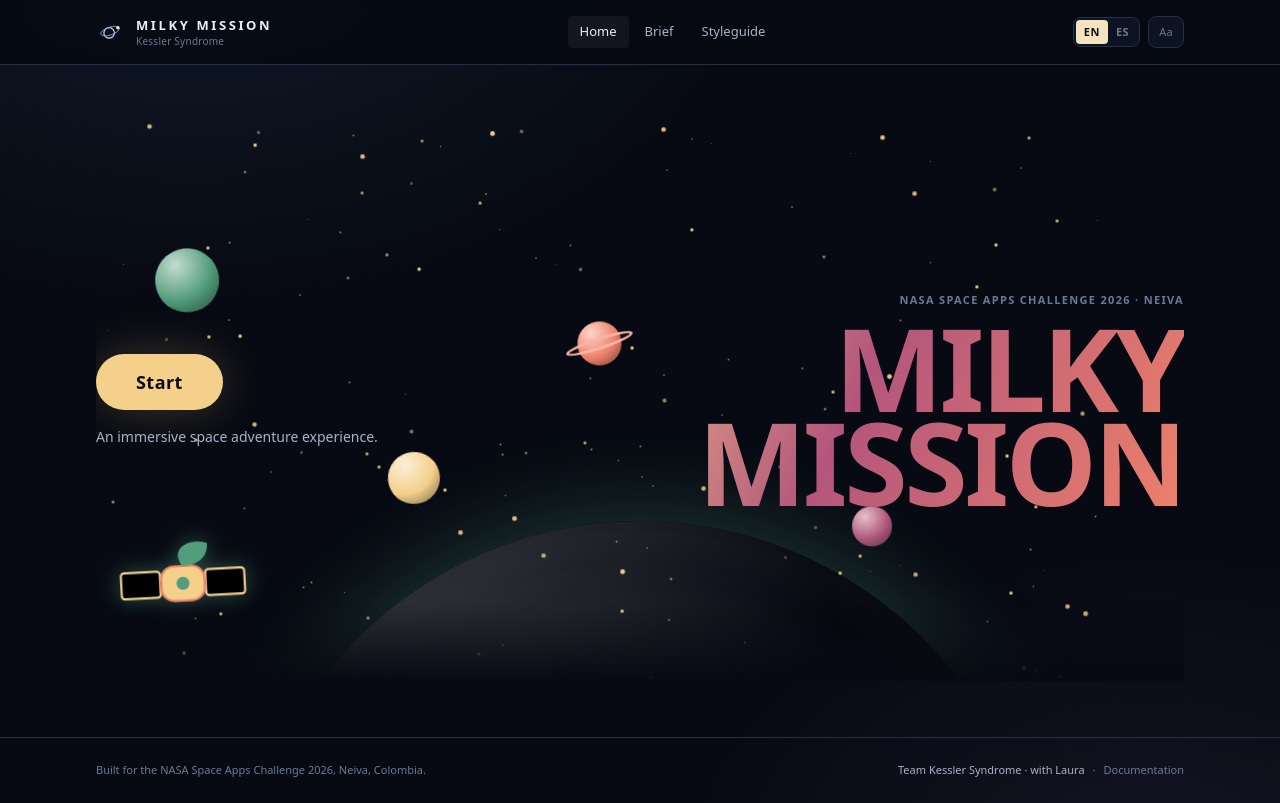
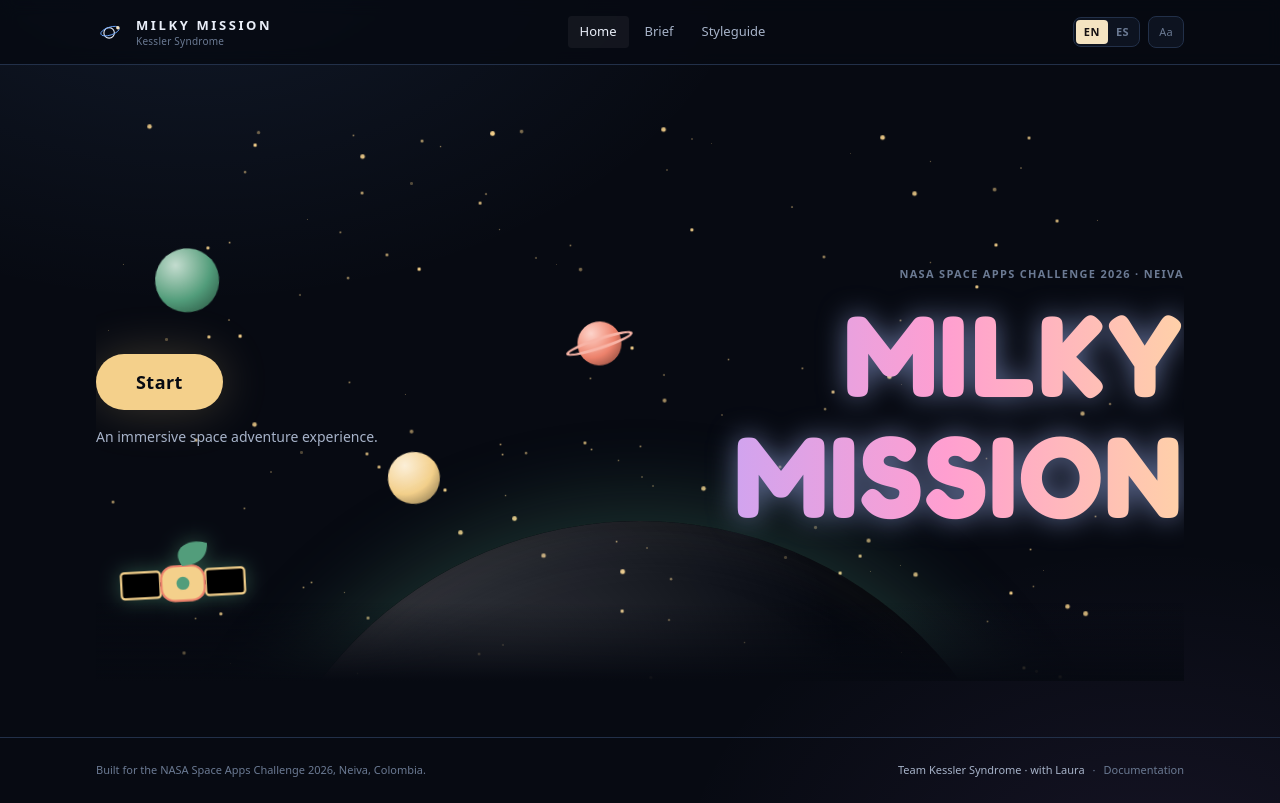
Before and after one commit to Julcal008/milky-mission, a React (Vite) app: page / in a window 1280 px wide. Built offline with nearby package versions, Linux system fonts and the light colour scheme.

Commit message:
feat(ui): Fredoka animated title (#35)
Co-authored-by: AngelicaHueje707-glitch <276756354+AngelicaHueje707-glitch@users.noreply.github.com>

```diff
--- a/src/app/Home.tsx
+++ b/src/app/Home.tsx
@@ -32,9 +32,9 @@ export function Home() {
           <p className="label-caps mb-3 text-left text-ink-3 landscape:text-right">
             {t.start.eyebrow}
           </p>
-          <h1 className="sun-title text-left font-display text-[clamp(3rem,14vw,5rem)] font-bold uppercase leading-[0.82] tracking-[-0.03em] landscape:text-right landscape:text-[clamp(2.5rem,9vw,7.5rem)] lg:text-[clamp(4rem,9vw,8rem)]">
-            <span className="block">Milky</span>
-            <span className="block">Mission</span>
+          <h1 className="sun-title text-left text-[clamp(3rem,14vw,5rem)] landscape:text-right landscape:text-[clamp(2.5rem,9vw,7.5rem)] lg:text-[clamp(4rem,9vw,8rem)]">
+            <span className="block">MILKY</span>
+            <span className="block">MISSION</span>
           </h1>
         </div>
       </div>
--- a/src/styles/global.css
+++ b/src/styles/global.css
@@ -7,6 +7,15 @@
 @import '@fontsource-variable/jetbrains-mono';
 @import 'tailwindcss';
 @import './tokens.css';
+
+/* Menu wordmark font — bundled locally so the title still works offline. */
+@font-face {
+  font-family: 'Fredoka';
+  font-style: normal;
+  font-weight: 300 700;
+  font-display: swap;
+  src: url('./fonts/fredoka-latin.woff2') format('woff2');
+}
 
 @layer base {
   html {
@@ -69,19 +78,25 @@
       radial-gradient(50rem 35rem at 90% 110%, rgb(192 132 252 / 0.08), transparent 60%);
   }
 
-  /* Wordmark treatment: warm cream → mauve → coral, approximating the "Gray Sun" look.
-     The real typeface is not bundled (offline-first); Space Grotesk carries the shape. */
+  /* Menu wordmark: Fredoka 700 with a moving gradient inside the letters. */
   .sun-title {
-    color: var(--color-cream);
-    background-image: linear-gradient(
-      115deg,
-      var(--color-cream) 0%,
-      var(--color-mauve) 48%,
-      var(--color-coral) 100%
-    );
+    font-family: 'Fredoka', 'Trebuchet MS', system-ui, sans-serif;
+    font-weight: 700;
+    letter-spacing: 0.02em;
+    line-height: 1.05;
+    background: linear-gradient(90deg, #ff9fd0, #ffe29a, #8cf0e0, #b9a6ff, #ff9fd0);
+    background-size: 200% 100%;
     -webkit-background-clip: text;
     background-clip: text;
     color: transparent;
+    filter: drop-shadow(0 0 14px rgba(170, 190, 255, 0.55));
+    animation: shine 8s linear infinite;
+  }
+
+  @keyframes shine {
+    to {
+      background-position: 200% 0;
+    }
   }
 
   .cta-glow {
@@ -107,6 +122,10 @@
 }
 
 @media (prefers-reduced-motion: reduce) {
+  .sun-title {
+    animation: none;
+  }
+
   *,
   *::before,
   *::after {
```
Also changed, not shown: src/styles/fonts/OFL.txt (added), src/styles/fonts/fredoka-latin.woff2 (added), 2 other files (tests, documents, lock files or other folders).
